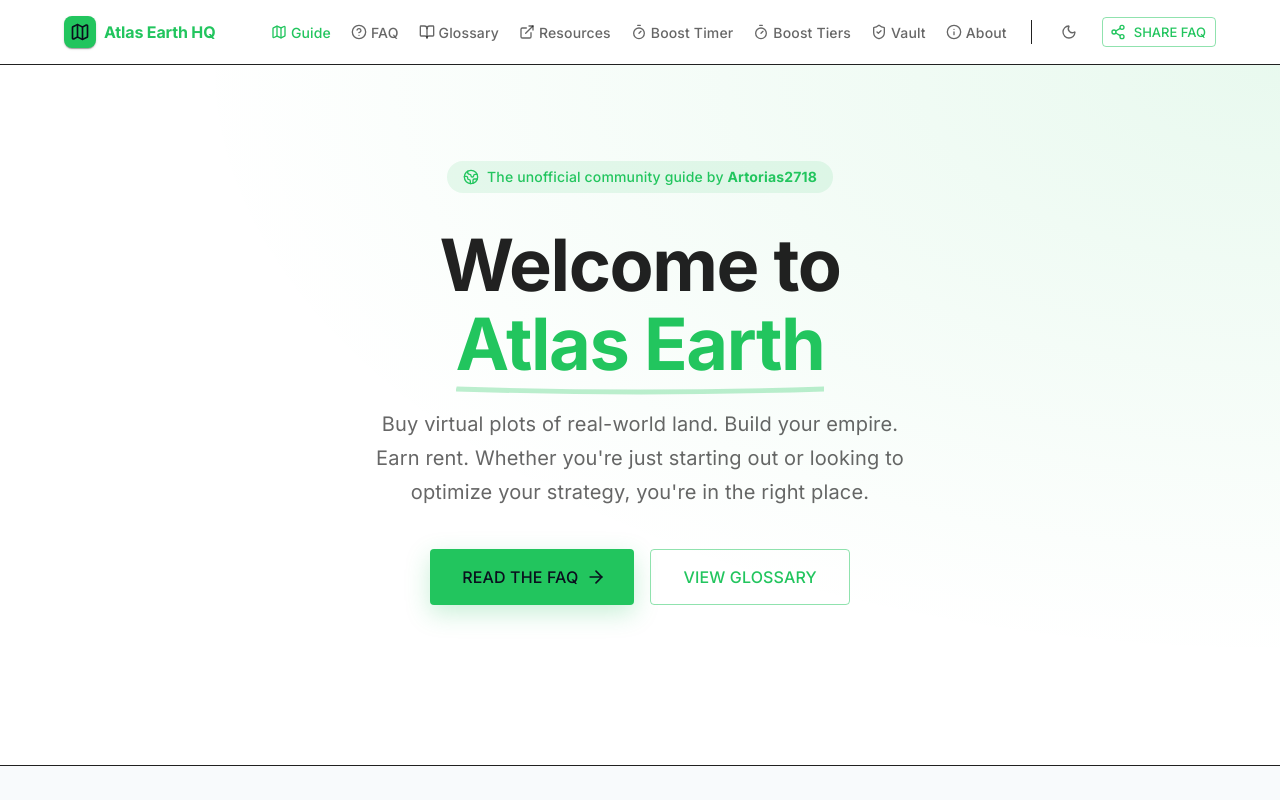
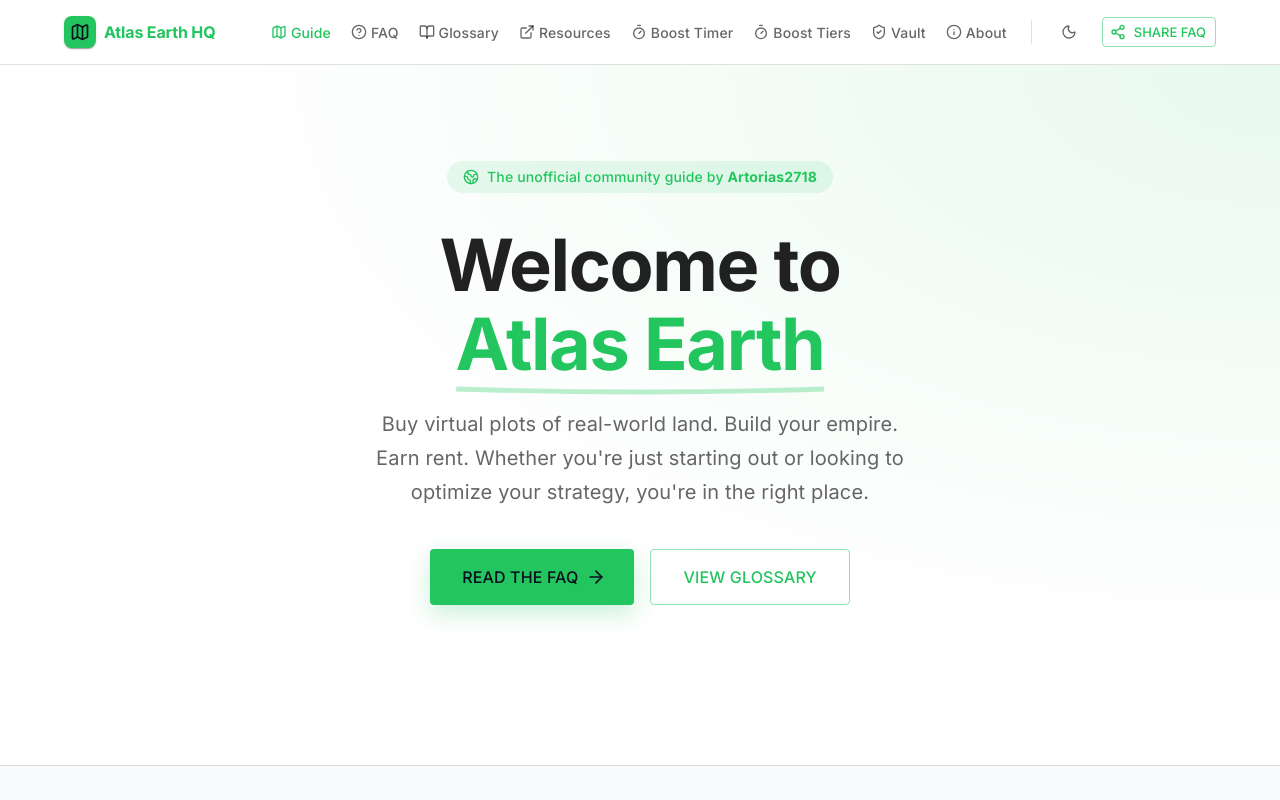
Before and after one commit to Artorias2718/Artorias2718.github.io, a React (Vite) app in the folder view/: page / in a window 1280 px wide. Shown: the top 800 px of the page. Built offline with nearby package versions, Linux system fonts and the light colour scheme.

Commit message:
Removed redundant divider prop from the ThemeProvider that could break the app since it was set to undefined in light mode

```diff
--- a/view/src/components/ThemeProvider.tsx
+++ b/view/src/components/ThemeProvider.tsx
@@ -79,7 +79,6 @@
                   paper: "#f8fafc",
                 },
               }),
-          divider: theme === "dark" ? "rgba(148, 163, 184, 0.15)" : undefined,
         },
         typography: {
           fontFamily: '"Inter", "Roboto", "Helvetica", "Arial", sans-serif',
```
